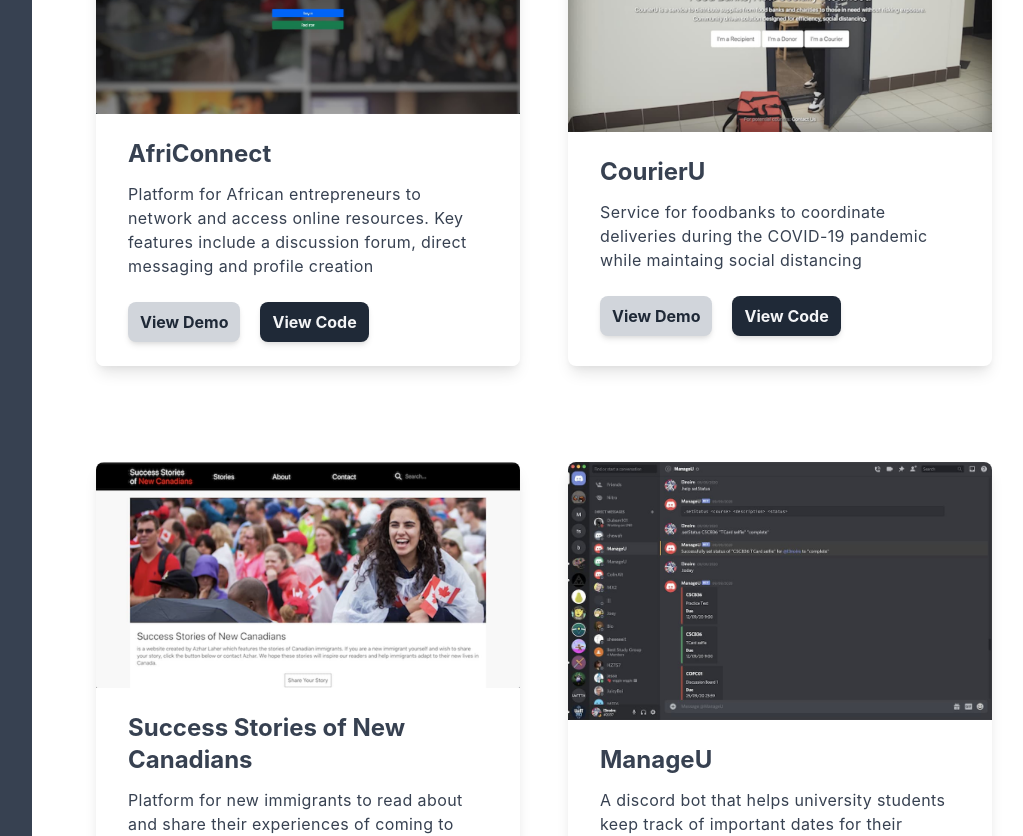
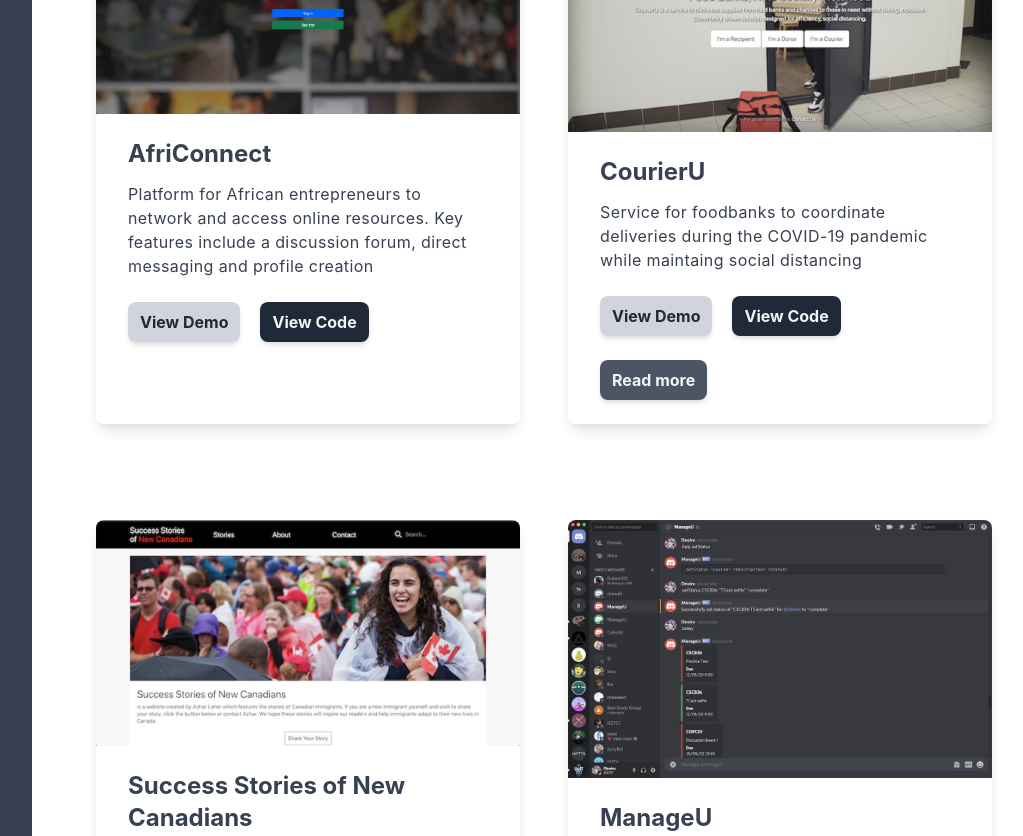
Before and after one commit to l3n0ire/portfolio-v2, a Next.js app: page / in a window 1280 px wide. Shown: the part 3000-3836 px from the top of the page, without its empty margins (224-1247 px from the left). Built offline with nearby package versions, Linux system fonts and the light colour scheme.

Commit message:
added coop stuff

```diff
--- a/components/Nav/Nav.js
+++ b/components/Nav/Nav.js
@@ -68,14 +68,14 @@ function Nav() {
                         currentClassName="font-bold mt-5 block text-white "
                     >
                         <li><a className={styles.navLink}
-                            href="#about"
+                            href="/#about"
                             onClick={handleClick}
                         >
                             About
                         </a></li>
 
                         <li><a
-                            href="#experience"
+                            href="/#experience"
                             className={styles.navLink}
                             onClick={handleClick}
                         >
@@ -83,7 +83,7 @@ function Nav() {
                         </a></li>
 
                         <li><a
-                            href="#education"
+                            href="/#education"
                             className={styles.navLink}
                             onClick={handleClick}
                         >
@@ -91,7 +91,7 @@ function Nav() {
                         </a></li>
 
                         <li><a
-                            href="#projects"
+                            href="/#projects"
                             className={styles.navLink}
                             onClick={handleClick}
                         >
@@ -99,7 +99,7 @@ function Nav() {
                         </a></li>
 
                         <li><a
-                            href="#skills"
+                            href="/#skills"
                             className={styles.navLink}
                             onClick={handleClick}
                         >
--- a/components/Project/Project.js
+++ b/components/Project/Project.js
@@ -1,6 +1,7 @@
 function Project(props) {
     let demo = [];
     let code = [];
+    let readmore = [];
     if (props.demoLink)
         demo = (
             <a href={props.demoLink} target="_blank" rel="noreferrer">
@@ -12,11 +13,19 @@ function Project(props) {
     if (props.codeLink)
         code = (
             <a href={props.codeLink} target="_blank" rel="noreferrer">
-                <button className="mt-6 py-2 px-3 bg-gray-800 text-gray-100 font-bold rounded-lg shadow-md hover:shadow-lg transition duration-300">
+                <button className="mt-6 py-2 px-3 mr-5 bg-gray-800 text-gray-100 font-bold rounded-lg shadow-md hover:shadow-lg transition duration-300">
                     View Code
                 </button>
             </a>
         );
+    if (props.descLong)
+        readmore =(
+            <a href={"/readmore/"+props.title} rel="noreferrer">
+                <button className="mt-6 py-2 px-3 bg-gray-600 text-gray-100 font-bold rounded-lg shadow-md hover:shadow-lg transition duration-300">
+                    Read more
+                </button>
+            </a>
+        )
 
         return (
             <div className="container justify-center bg-white lg:max-w-md mb-12 shadow-lg  hover:shadow-xl transition duration-500 rounded-lg">
@@ -32,6 +41,7 @@ function Project(props) {
                     <p className="text-gray-700 tracking-wide">{props.desc}</p>
                     {demo}
                     {code}
+                    {readmore}
                 </div>
             </div>
         );
--- a/data/data.js
+++ b/data/data.js
@@ -59,6 +59,9 @@ let data = {
             desc: "Service for foodbanks to coordinate deliveries during the COVID-19 pandemic while maintaing social distancing",
             demoLink: "https://courieru.herokuapp.com/",
             codeLink: "https://github.com/l3n0ire/courieru",
+            date:"May 2020",
+            projectType:"Project for ToHacks Hackathon",
+            descLong:"CourierU was a COVID-19 themed project that my team created for the TOHacks hackathon in May 2020. Our goal was to create a platform to help people access essentials such as food and toiletries while reducing their risk of exposure. Our team created a NodeJS web app to connect volunteer couriers and food banks. We utilized MongoDB Atlas to store user data and Mapbox API to generate optimized delivery routes for couriers. The result was an easy-to-use and accessible platform for food banks and volunteer drivers to coordinate deliveries. As lead developer of this project, I’ve gained a lot of experience working on both the frontend and backend of this web app. Through CourierU I was able to strengthen my skills in fullstack development and explore the amazing technologies and APIs in the market."
         },
         {
             title: "Success Stories of New Canadians",
@@ -66,12 +69,18 @@ let data = {
             desc: "Platform for new immigrants to read about and share their experiences of coming to Canada",
             demoLink: "https://success-stories-of-new-canadians.netlify.app/",
             codeLink: "https://github.com/l3n0ire/PEAR-Impact-Project",
+            date:"Jan 2020",
+            projectType:"Project for Azhar Laher - Professor at Seneca College",
+            descLong:"Success Stories of New Canadians was a project request from Azhar Laher, a professor at Seneca college. The goal of the project was to create a platform for immigrants to share their stories of coming to Canada. Our team created a scalable blog site solution using Gatsby and Netlify CMS. Using the Netlify CMS, the site administrator could upload text and pictures and Gatsby would automatically generate a blog post and update the site. The result was an intuitive platform for users and an easy to use CMS system for non-technical site administrators such as Azhar himself. As lead developer of this project, I’ve gain a lot of experience working with UI/Ux design as well as styling with CSS. Through Success stories of new Canadians I was able to strengthen my web development skills and gain experience working with real clients."
         },
         {
             title: "ManageU",
             image: "manageU.jpg",
             desc: "A discord bot that helps university students keep track of important dates for their courses",
             codeLink: "https://github.com/l3n0ire/pythonDiscordBot",
+            date:"Sept 2020",
+            projectType:"Personal Project for myself and my teammate",
+            descLong:"ManageU is a personal project that myself and my teammate developed to help us keep track of our school deadlines. Our goal was to create a chat bot that will send reminders for important deadlines and display our daily tasks. We developed a discord bot using Python and discord.py API. We stored course information and deadlines in the cloud using MongoDB Atlas and hosted the chat bot on Heroku. Using discord as the interface, allowed us to access Manage on all our devices, as well as the ably to receive push notification directly to out phones. The result was an easy to use, cross platform notification system which my teammate and I still use to keep track of our deadlines to date. Through ManageU I was able to learn asynchronous programming in python and gain experience managing a NoSQL database like MongoDB. This project is particularly significant to me since I was able to build a piece of software to solve a problem I faced in my daily life."
         },
         {
             title: "Anime Update Tracker",
@@ -80,6 +89,9 @@ let data = {
             demoLink:
                 "https://chrome.google.com/webstore/detail/anime-update-tracker/dfcboajkdkgolnlambnobofpdmejbkmb",
             codeLink: "https://github.com/l3n0ire/AnimeUpdateTracker",
+            date:"Nov 2020",
+            projectType:"Personal Project availible on the Chrome extension store",
+            descLong:"Anime Update Tracker is a personal project that I’ve developed to keep track of the episodes that I’ve watched. My goal was to create a Chrome extension that will automatically start tracking my progress in a show, when I start watching. I developed this chrome extension using JavaScript. I stored user data using the chrome’s storage feature and synchronized it with an online anime database called My Anime List. With this chrome extension, users could track their progress on all their chrome enabled devices, as well as the ability to resume where they last left off on supported sites. The result was an easy to use, cross platform anime tracker that is being used by over 160 active users across the world. Through Anime Update tracker, I was able to gain experience with asynchronous programming in JavaScript as well as experience with securing user data. This program was significant to me since it is the first project to have gained a large and active userbase."
         },
         {
             title: "Physics Playground",
--- /dev/null
+++ b/pages/readmore/[...projectName].js
@@ -0,0 +1,31 @@
+import { useRouter } from 'next/router'
+import data from '../../data/data'
+import Nav from '../../components/Nav/Nav'
+const ReadMore = () => {
+    const router = useRouter()
+    let projectName= router.query.projectName
+    if(projectName){
+        projectName=projectName[0]
+    }
+    const project = data.projects.find(e => e.title === projectName)
+    let toDisplay = <p>404 project not found</p>
+    if (project && project.title && project.projectType && project.date && project.descLong) {
+        toDisplay = (
+            <div className='pt-20 lg:pt-60 text-md lg:text-lg lg:py-0 px-7 md:px-16'>
+                <h1 className="text-6xl lg:text-7xl font-bold">{project.title}</h1>
+                <h2 className="text-xl lg:text-2xl font-bold mt-2">{project.projectType}</h2>
+                <h3 className="text-lg lg:text-xl font-medium mt-1">{project.date}</h3>
+                <p className="mt-7 text-gray-600">{project.descLong}</p>
+            </div>
+        )
+    }
+    return (
+        <div className="relative min-h-screen lg:flex">
+            <Nav />
+            <main className="flex-1  lg:py-0 px-7 md:px-16 flex-col">
+            {toDisplay}</main>
+
+        </div>
+    )
+}
+export default ReadMore
```
Lines whose indentation alone changed are shown as unchanged.
